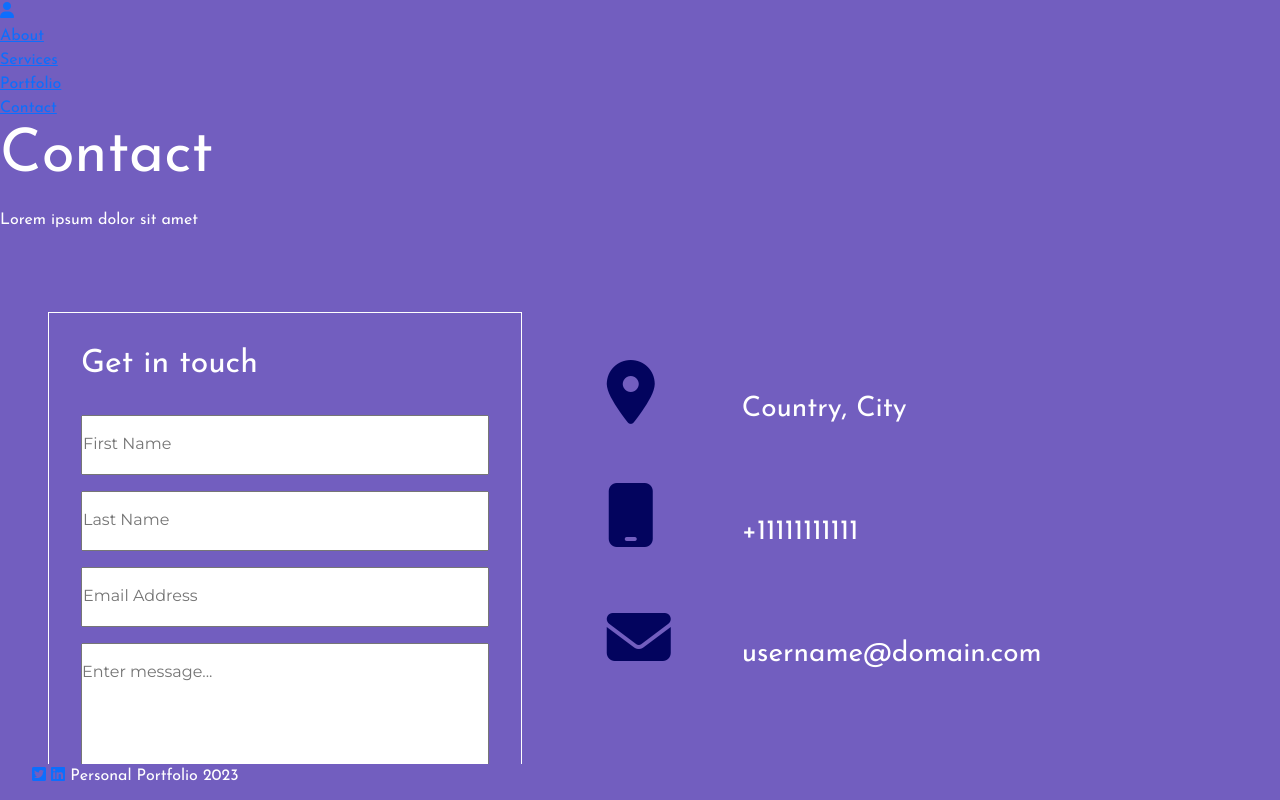
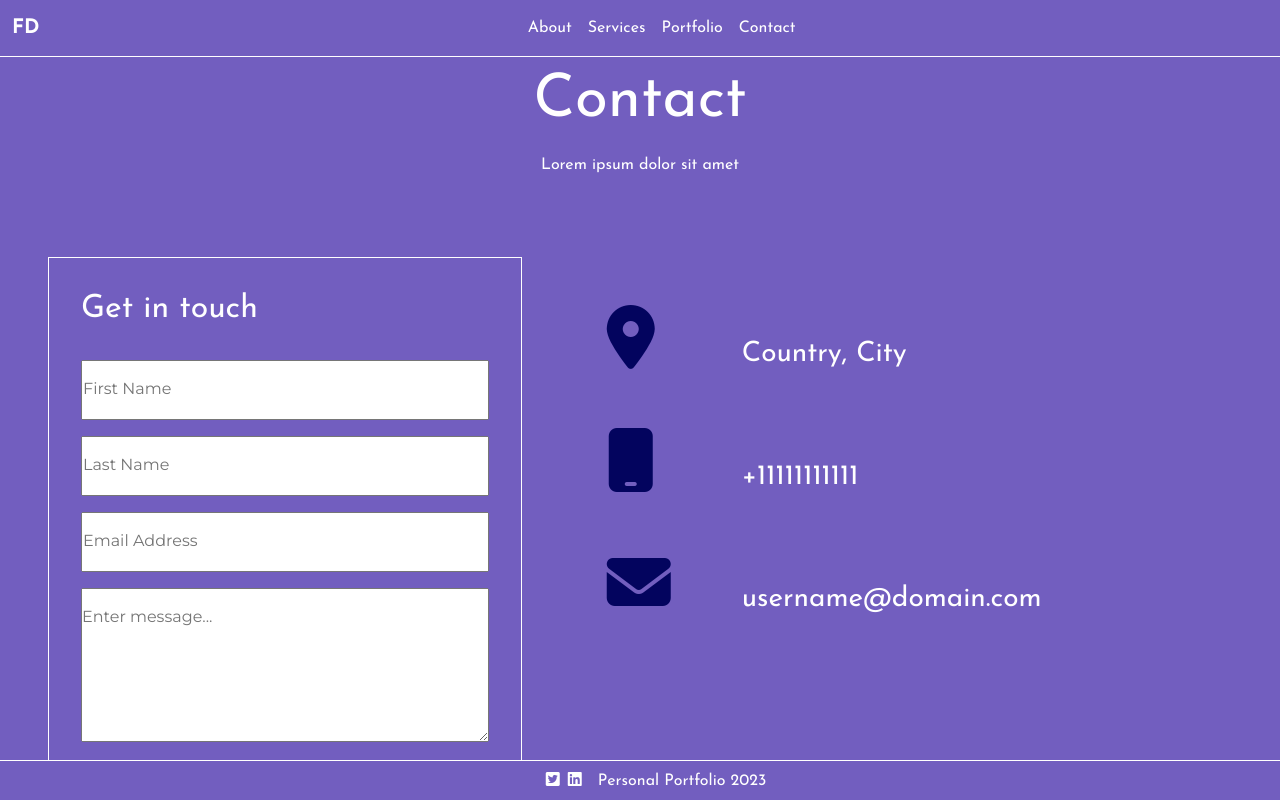
Before and after one commit to alebarrios/coder-desarrollo-web, a plain HTML site: page pages/contact.html in a window 1280 px wide. Drawn offline with Linux system fonts and the light colour scheme.

Commit message:
Estilo basico Contact

```diff
--- a/css/style.css
+++ b/css/style.css
@@ -301,6 +301,10 @@ h1 {
 
 /* Seccion del Contact */
 
+.contact {
+    overflow: scroll;
+}
+
 #contact-container{
     margin-inline: 3rem;
     margin-block: 5rem;
--- a/pages/contact.html
+++ b/pages/contact.html
@@ -12,20 +12,35 @@
 </head>
 <body>
     <header>
-        <nav id="navbar">
-            <a href="../index.html" class="inline"><i class="fa-solid fa-user"></i></a>
-            <ul class="inline">
-                <li><a href="./about.html">About</a></li>
-                <li><a href="./services.html">Services</a></li>
-                <li><a href="./portfolio.html">Portfolio</a></li>
-                <li><a href="./contact.html">Contact</a></li>
-            </ul>
-        </nav>
+        <nav class="navbar navbar-expand-lg">
+            <div class="container-fluid">
+              <a class="navbar-brand" href="../index.html">FD</a>
+              <button class="navbar-toggler" type="button" data-bs-toggle="collapse" data-bs-target="#navbarNav" aria-controls="navbarNav" aria-expanded="false" aria-label="Toggle navigation">
+                <span class="navbar-toggler-icon"></span>
+              </button>
+              <div class="collapse navbar-collapse" id="navbarNav">
+                <ul class="navbar-nav">
+                  <li class="nav-item">
+                    <a class="nav-link" href="./about.html">About</a>
+                  </li>
+                  <li class="nav-item">
+                    <a class="nav-link" href="./services.html">Services</a>
+                  </li>
+                  <li class="nav-item">
+                    <a class="nav-link" href="./portfolio.html">Portfolio</a>
+                  </li>
+                  <li class="nav-item">
+                    <a class="nav-link active" aria-current="page" href="#">Contact</a>
+                  </li>
+                </ul>
+              </div>
+            </div>
+          </nav>
     </header>
-    <main>
+    <main class="contact">
         <section id="contact">
-            <h1 class="center-text">Contact</h1>
-            <p class="center-text">Lorem ipsum dolor sit amet</p>
+            <h1 class="text-center">Contact</h1>
+            <p class="text-center">Lorem ipsum dolor sit amet</p>
             <div id="contact-container">
                 <div id="form-container">
                     <h2>Get in touch</h2>
@@ -53,12 +68,14 @@
         </section>
     </main>
     <footer>
-        <ul class="inline">
-            <li class="inline"><a href="https://twitter.com/" target="_blank"><i class="fa-brands fa-square-twitter"></i></a></li>
-            <li class="inline"><a href="https://www.linkedin.com/" target="_blank"><i class="fa-brands fa-linkedin"></i></a></li>
-
-            <li class="inline">Personal Portfolio 2023</li>
-        </ul>
+        <div class="footer">
+            <ul class="footer__social">
+                <li class=""><a href="https://twitter.com/" target="_blank"><i class="fa-brands fa-square-twitter"></i></a></li>
+                <li class=""><a href="https://www.linkedin.com/" target="_blank"><i class="fa-brands fa-linkedin"></i></a></li>
+            </ul>
+            <p class="footer__p">Personal Portfolio 2023</p>
+        </div>
     </footer>
+    <script src="../js/bootstrap.bundle.js"></script>
 </body>
 </html>
```
